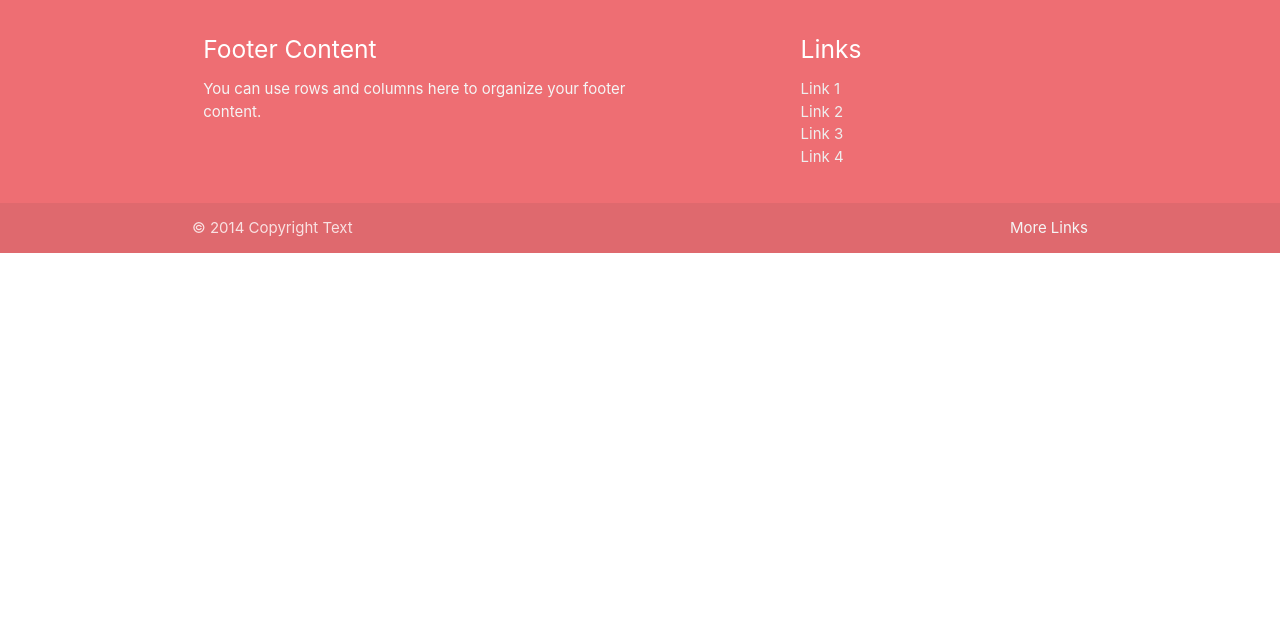
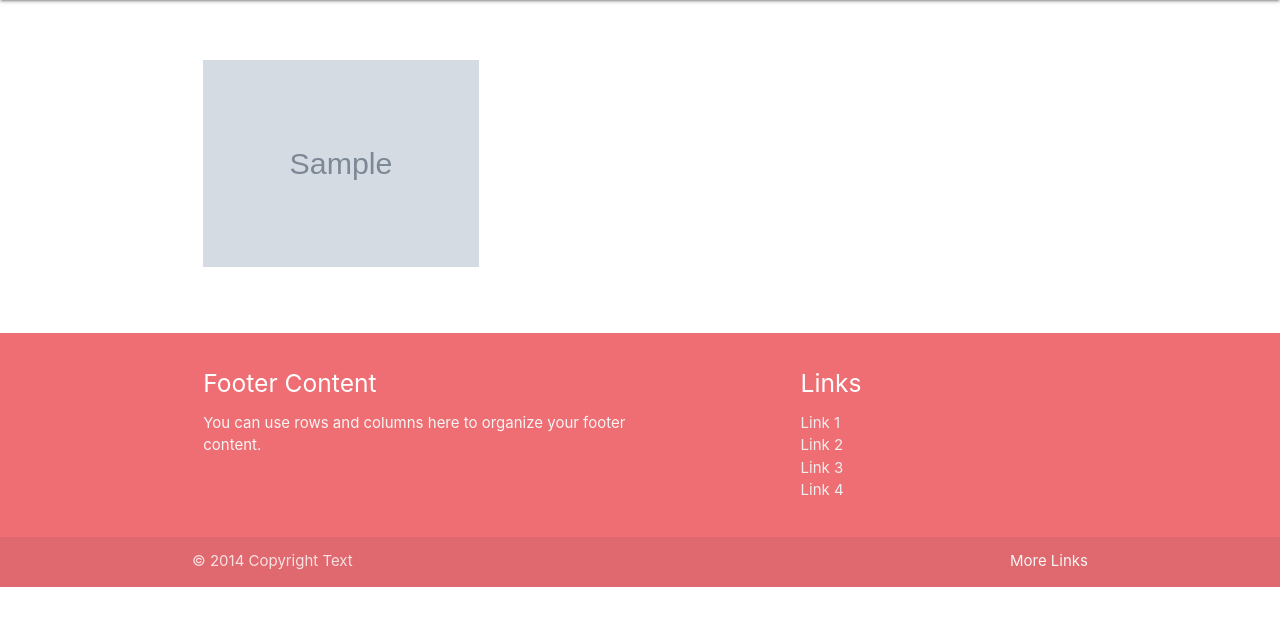
Before and after one commit to Legaeldan/milestone-3, a Flask app: page /collection in a window 1280 px wide. Shown: the part 64-690 px from the top of the page. Run offline with Flask 2, Linux system fonts and the light colour scheme; grey boxes marked "Sample" are stand-in pictures; a database or web service that is not in the repository returns one stand-in record (values such as "Sample title"); some libraries are stand-ins or nearby versions.

Commit message:
Added collection page with default layout.

```diff
--- a/templates/collection.html
+++ b/templates/collection.html
@@ -2,4 +2,18 @@
 
 {% block content %}
 
+<div class="recipes-main">
+    <div class="row">
+        {% for drink in drinks %}
+
+        <a class="col s12 m4" href="#">
+            <img class="drink-image" src="{{drink.drinkImage}}" alt="{{drink.drinkName}}">
+        </a>
+        {% endfor %}
+
+    </div>
+</div>
+
+
+
 {% endblock %}
```
